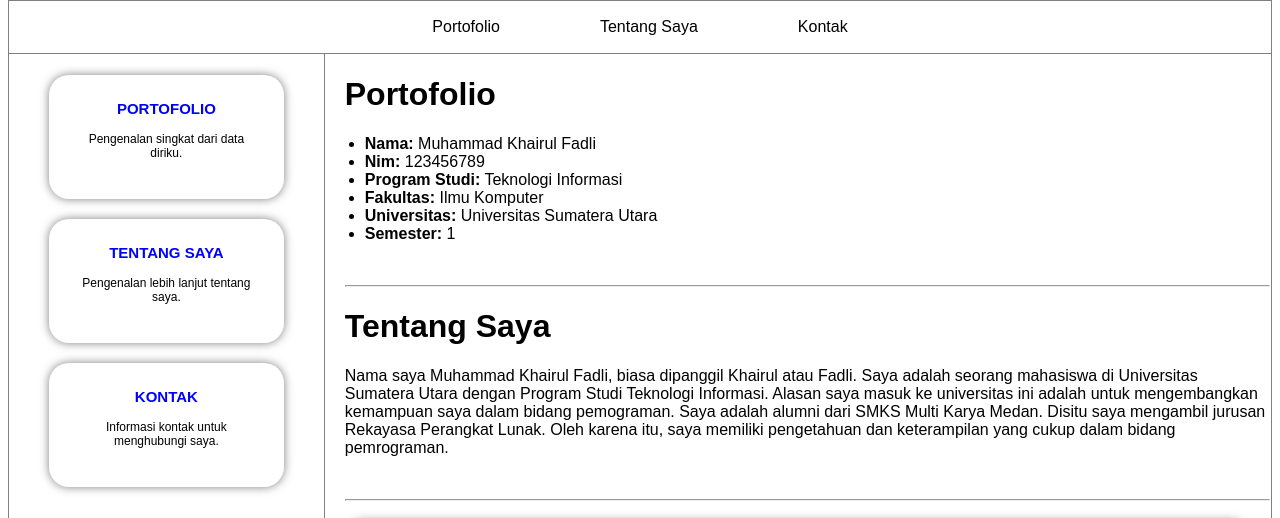
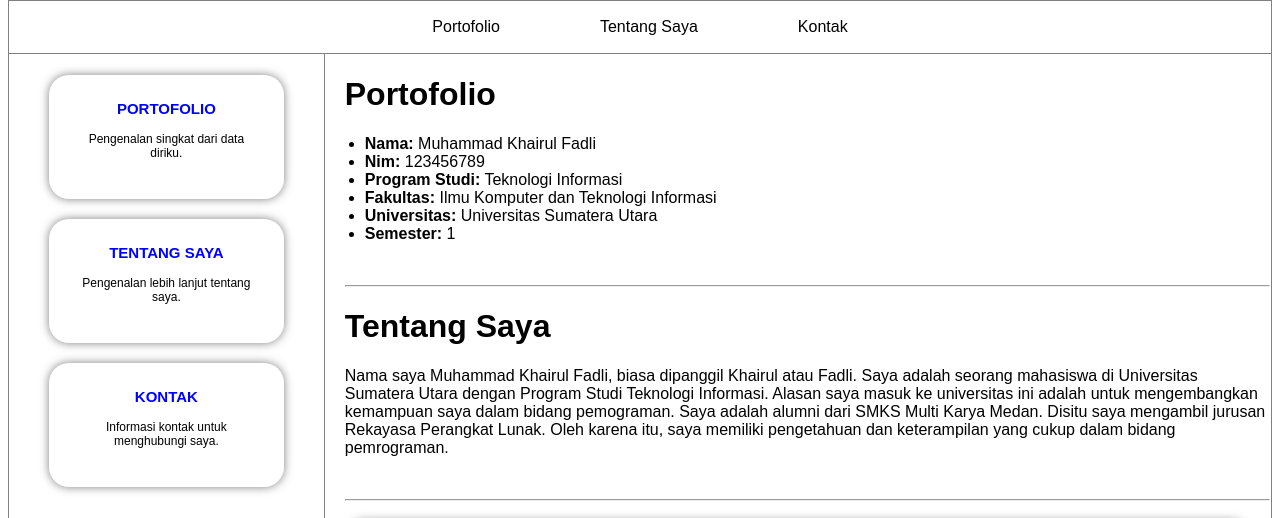
Before and after one commit to kfadli404/pemograman-web-, a plain HTML site: page index.html in a window 1280 px wide. Shown: the part 281-799 px from the top of the page. Drawn offline with Linux system fonts and the light colour scheme.

Commit message:
Fix HTML formatting and structure

```diff
--- a/index.html
+++ b/index.html
@@ -67,7 +67,7 @@
                     <li><b>Nama:</b> Muhammad Khairul Fadli</li>
                     <li><b>Nim:</b> 123456789</li>
                     <li><b>Program Studi:</b> Teknologi Informasi</li>
-                    <li><b>Fakultas:</b> Ilmu Komputer</li>
+                    <li><b>Fakultas:</b> Ilmu Komputer  dan Teknologi Informasi</li>
                     <li><b>Universitas:</b> Universitas Sumatera Utara</li>
                     <li><b>Semester:</b> 1</li>
                 </ul>
```
